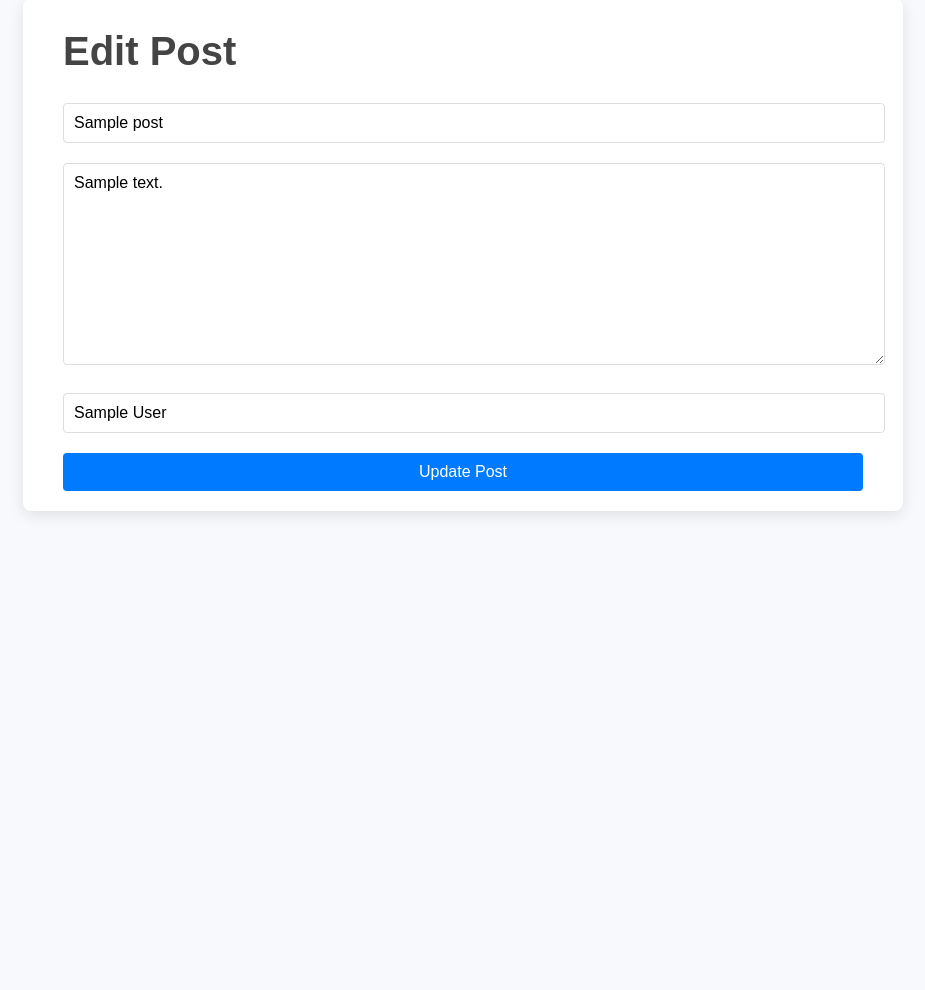
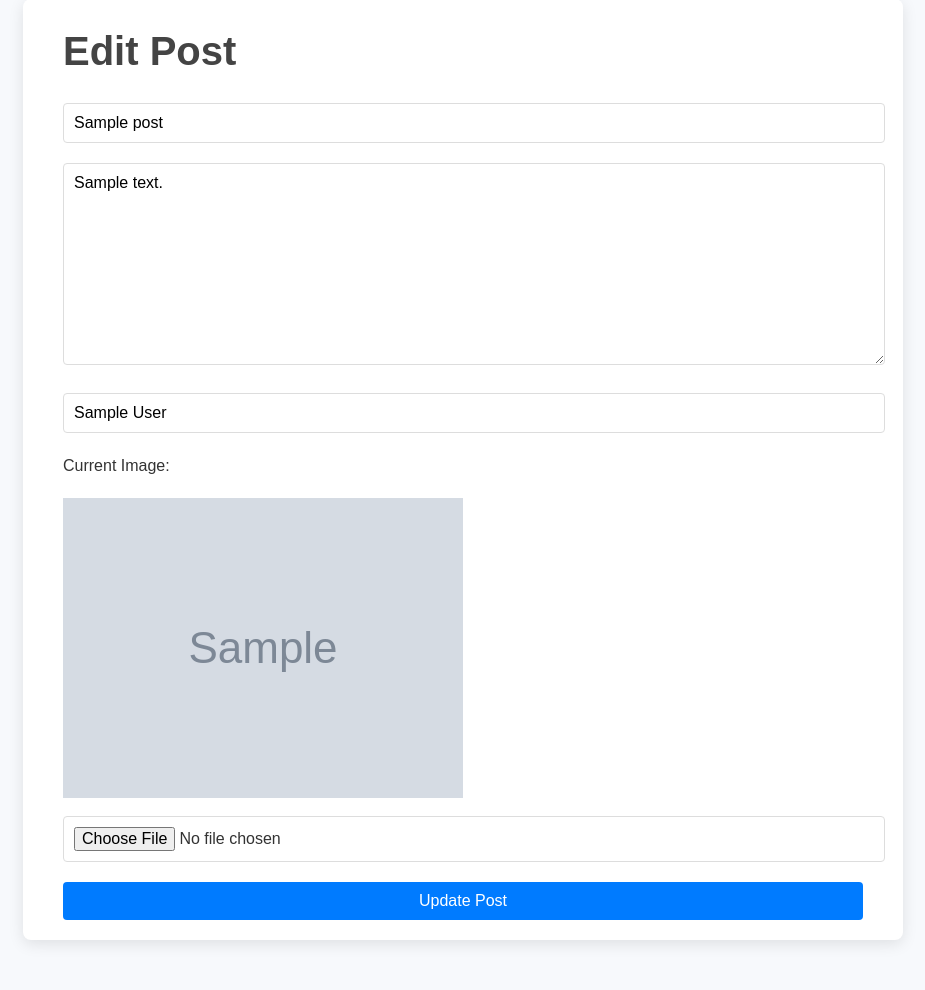
Before and after one commit to Atharv36/Blog-App, a Node server app: page /edit/600000000000000000000001 in a window 1280 px wide. Shown: the part 51-1041 px from the top of the page, without its empty margins (177-1102 px from the left). Before the commit the page ends 566 px from the top, so only its background shows below. Run offline with Node 20, Linux system fonts and the light colour scheme; tables that the repository leaves empty hold one stand-in row (values such as "Sample post"); grey boxes marked "Sample" are stand-in pictures; some libraries are stand-ins or nearby versions.

Commit message:
Added images

```diff
--- a/index.js
+++ b/index.js
@@ -3,8 +3,10 @@ import express from "express";
 import mongoose from "mongoose";
 import Post from "./models/post.js";
 import dotenv from "dotenv";
+import multer from "multer";
+import path from "path";
+
 dotenv.config();
-
 
 mongoose.connect(process.env.MONGO_URL)
 .then(() => console.log("MongoDB connected"))
@@ -17,6 +19,18 @@ app.use(express.static("public"));
 
 app.use(express.urlencoded({ extended: true }));
 app.use(express.json());
+// Configure multer for file upload
+const storage = multer.diskStorage({
+  destination: (req, file, cb) => {
+    cb(null, 'public/uploads'); // store files in public/uploads
+  },
+  filename: (req, file, cb) => {
+    const uniqueSuffix = Date.now() + '-' + Math.round(Math.random() * 1E9);
+    cb(null, uniqueSuffix + path.extname(file.originalname));
+  }
+});
+const upload = multer({ storage: storage });
+
 //Home route to get all posts
 app.get("/",async (req,res)=>{
   try{
@@ -34,18 +48,28 @@ app.get("/new", (req, res) => {
 });
 
 //route to post the info to db
-app.post("/new",(req,res)=>{
-  let {title,content,author}=req.body;
+app.post("/new", upload.single('image'), async (req, res) => {
+  let { title, content, author } = req.body;
+  let imageUrl = req.file ? "/uploads/" + req.file.filename : null;
+
   let newPost = new Post({
-    title:title,
-    content:content,
-    author:author,
-    createdAt:new Date(),
+    title,
+    content,
+    author,
+    createdAt: new Date(),
+    imageUrl,
   });
-  console.log(newPost);
-  newPost.save().then(()=>{console.log("Post was saved")}).catch(err=>{console.log(err)})
-  res.redirect("/")
-} )
+
+  try {
+    await newPost.save();
+    console.log("Post was saved");
+    res.redirect("/");
+  } catch (err) {
+    console.log(err);
+    res.status(500).send("Error saving post");
+  }
+});
+
 
 //route to get infor the particular post
 app.get("/edit/:id", async (req, res) => {
@@ -77,18 +101,35 @@ app.get("/posts/delete/:id" , async (req,res)=>{
 
 
 //route to edit the info of post
-app.post("/posts/:id", async (req, res) => {
-  console.log("called");
+app.post("/posts/:id", upload.single("image"), async (req, res) => {
   try {
-    let {id} = req.params;
-    let {title,content,author} =req.body;
-    let updatedPost = await Post.findByIdAndUpdate(id,{title:title,content:content,author:author},{ runValidators: true, new: true })
-    console.log(updatedPost);
+    const { id } = req.params;
+    const { title, content, author } = req.body;
+
+    // Build updated fields
+    const updatedFields = {
+      title,
+      content,
+      author,
+    };
+
+    // If a new image was uploaded, update imageUrl
+    if (req.file) {
+      updatedFields.imageUrl = "/uploads/" + req.file.filename;
+    }
+
+    const updatedPost = await Post.findByIdAndUpdate(id, updatedFields, {
+      runValidators: true,
+      new: true,
+    });
+
     res.redirect("/");
   } catch (error) {
+    console.error("Error updating post:", error);
     res.status(500).json({ message: "Error updating post" });
   }
 });
+
 app.use((req, res) => {
   res.status(404).render("404.ejs", { url: req.originalUrl });
 });
--- a/models/post.js
+++ b/models/post.js
@@ -1,26 +1,28 @@
 import mongoose from "mongoose";
+const postSchema = mongoose.Schema({
+    title: {
+      type: String,
+      required: true,
+    },
+    createdAt: {
+      type: Date,
+      required: true
+    },
+    content: {
+      type: String,
+      maxLength: 500,
+      required: true
+    },
+    author: {
+      type: String,
+      default: "Anonymous",
+    },
+    imageUrl: {
+      type: String, // store the image file name or path
+      default: null,
+    }
+  });
 
-const postSchema = mongoose.Schema({
-    title:{
-        type:String,
-        required:true,
-    },
-    createdAt:{
-        type:Date,
-        required:true
-    },
-    content:{
-        type:String,
-        maxLength:500,
-        required:true
-    },
-    author:{
-        type:String,
-        default:"Anonymous",
-    },
-
-
-})
 
 const Post = mongoose.model("Post",postSchema)
 export default Post;
--- a/package.json
+++ b/package.json
@@ -16,6 +16,7 @@
     "dotenv": "^16.4.7",
     "ejs": "^3.1.9",
     "express": "^4.18.2",
-    "mongoose": "^8.13.2"
+    "mongoose": "^8.13.2",
+    "multer": "^1.4.5-lts.2"
   }
 }
--- a/public/styles/main.css
+++ b/public/styles/main.css
@@ -126,3 +126,13 @@ a.delete:hover {
 #newPostBtn:hover {
   background-color: #27ae60;
 }
+.image-container {
+  margin-top: 20px;
+  text-align: center;
+}
+
+.image-container img {
+  max-width: 100%;
+  border-radius: 8px;
+  box-shadow: 0 2px 10px rgba(0, 0, 0, 0.1);
+}
--- a/views/modify.ejs
+++ b/views/modify.ejs
@@ -4,36 +4,38 @@
 <head>
   <meta charset="UTF-8">
   <meta name="viewport" content="width=device-width, initial-scale=1.0">
-  <title>Edit Blog</title>
+  <title><%= heading %></title>
   <link rel="stylesheet" href="/styles/main.css">
 </head>
 
 <body>
   <div class="container">
-    <h1>
-      <%= heading %>
-    </h1>
+    <h1><%= heading %></h1>
 
     <% if (locals.post) { %>
-      <form id="editForm" method="post" action="/posts/<%=post.id%>">
-        <input type="text" name="title" value="<%=post.title %>">
-        <textarea name="content" rows="10"><%=post.content %></textarea>
-        <input type="text" name="author" value="<%=post.author %>">
-        <button class="full-width" type="submit">
-          <%= submit %>
-        </button>
-      </form>
-      <% } else {%>
-        <form id="newPostForm" method="post" action="/new">
-          <input type="text" name="title" placeholder="Title" required>
-          <textarea name="content" placeholder="Content" required rows="10"></textarea>
-          <input type="text" name="author" placeholder="Author" required>
-          <button class="full-width" type="submit">
-            <%= submit %>
-          </button>
-        </form>
+      <form id="editForm" method="post" action="/posts/<%=post.id%>" enctype="multipart/form-data">
+        <input type="text" name="title" value="<%=post.title %>" required>
+        <textarea name="content" rows="10" required><%=post.content %></textarea>
+        <input type="text" name="author" value="<%=post.author %>" required>
+
+        <% if (post.imageUrl) { %>
+          <p>Current Image:</p>
+          <img src="<%= post.imageUrl %>" alt="Post Image" style="max-width: 100%; margin-bottom: 10px;">
         <% } %>
 
+        <input type="file" name="image">
+        <button class="full-width" type="submit"><%= submit %></button>
+      </form>
+
+    <% } else { %>
+      <form id="newPostForm" method="post" action="/new" enctype="multipart/form-data">
+        <input type="text" name="title" placeholder="Title" required>
+        <textarea name="content" placeholder="Content" required rows="10"></textarea>
+        <input type="text" name="author" placeholder="Author" required>
+        <input type="file" name="image" accept="image/*">
+        <button class="full-width" type="submit"><%= submit %></button>
+      </form>
+    <% } %>
   </div>
 </body>
 
```
Also changed, not shown: views/index.ejs (+9 -0 lines), 8 other files.
